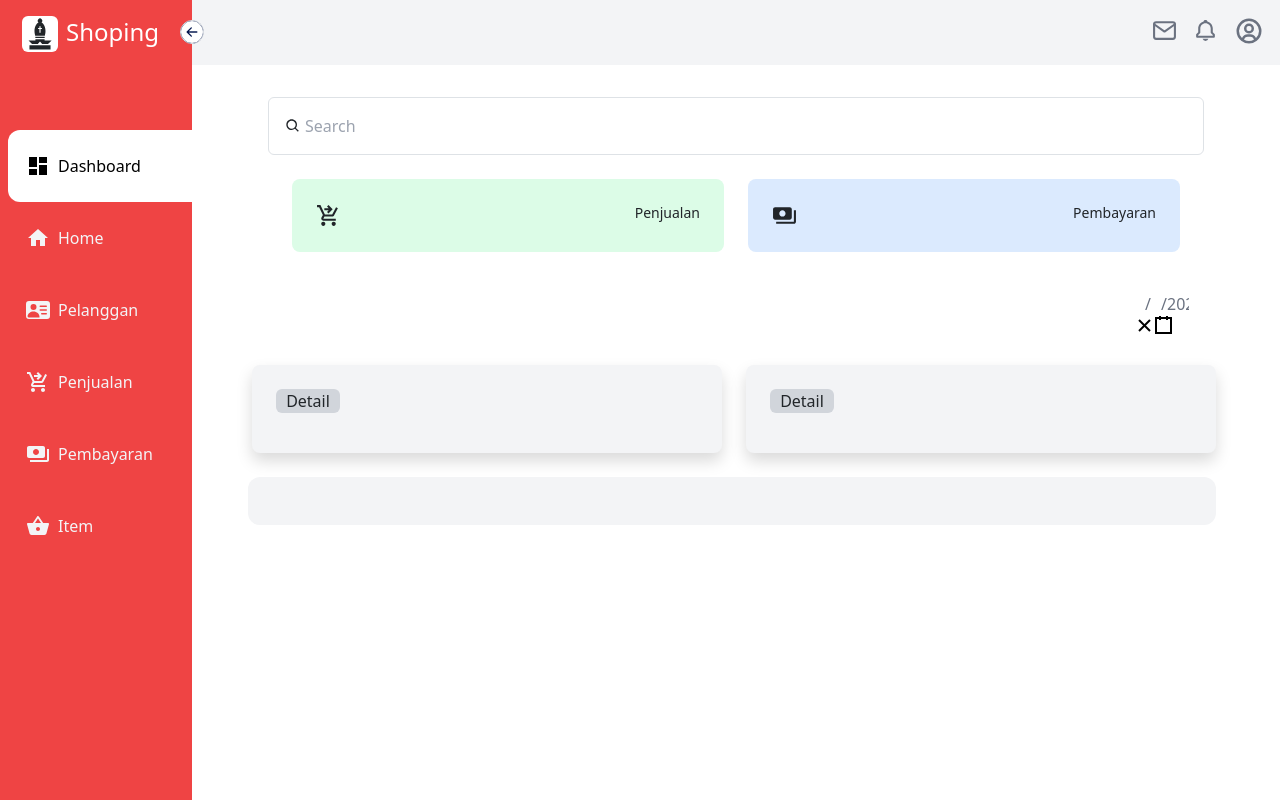
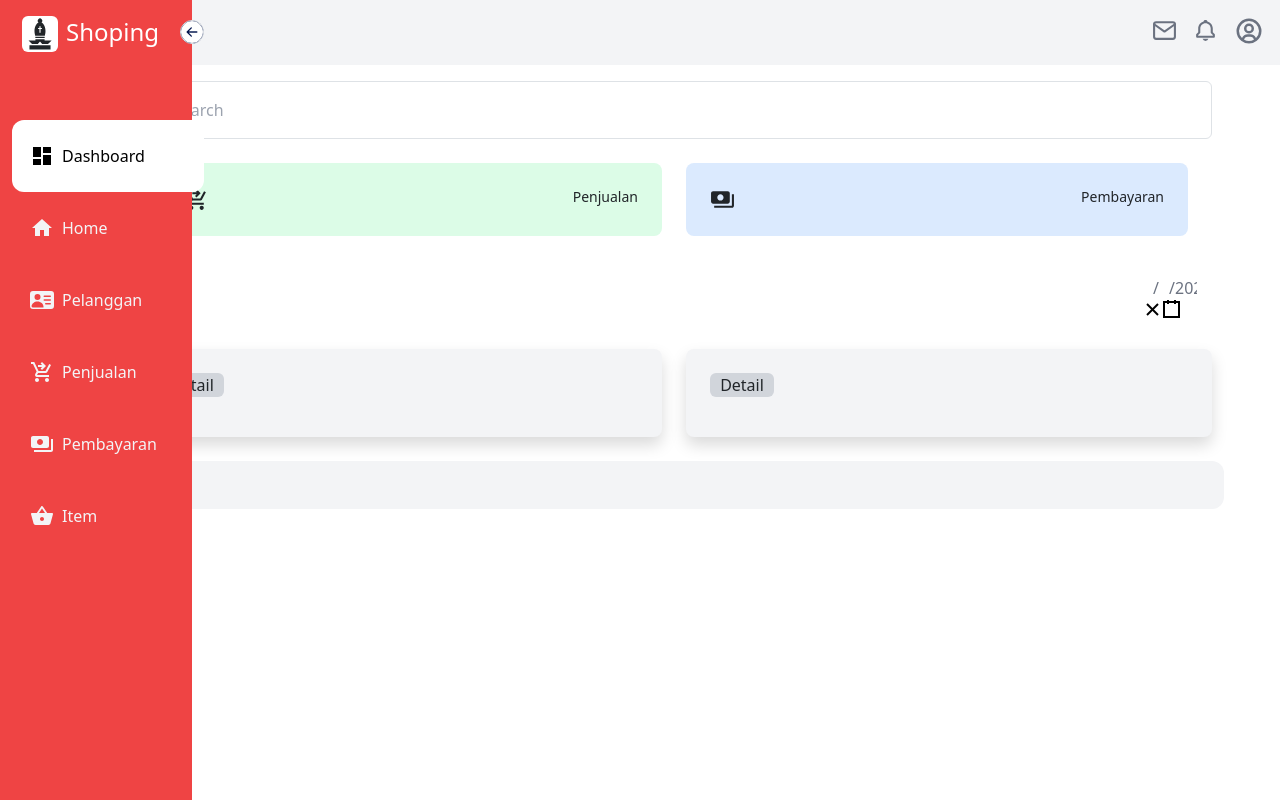
Before and after one commit to daaeng/penjualan, a React (Create React App) app: page / in a window 1280 px wide. Built offline with nearby package versions, Linux system fonts and the light colour scheme.

Commit message:
error sidebar

```diff
--- a/src/App.css
+++ b/src/App.css
@@ -1,3 +1,18 @@
+*{
+  margin: 0;
+  padding: 0;
+  text-decoration: none;
+}
+
+.container{
+  display: flex;
+}
+
+main{
+  width: 100%;
+  padding: 20px;
+}
+
 .App {
   text-align: center;
 }
@@ -38,16 +53,19 @@
 }
 
 header{
-  display: flex;
+  width: 100%;
   align-items: center;
   justify-content: space-between;
   height: 65px;
   padding: 0 1rem;
+  display: flex;
+}
 
-}
 
 nav{
   position: fixed;
+  left: 0;
+  top: 0;
   margin: 0rem;
   text-decoration: none;
   height: 100%;
@@ -55,9 +73,11 @@ nav{
   z-index: 1;
 }
 
-section{
-  position: relative;
+.space-toggle{
+  padding-left: calc(var(--nav-width) + 1rem);
 }
+
+
 
 .active{
   background: white;
@@ -67,14 +87,8 @@ section{
 
 @media only screen and (max-width : 1920px) {
 
-  header{
-    visibility: visible;
-    opacity: 1;
-
-  }
 
   nav{
-
     top: 0;
     left: 0;
     height: 100%;
@@ -83,6 +97,7 @@ section{
 
   section{
     position: relative;
-    margin-left: auto;
+    padding-left: calc(var(--nav-width) + 1rem);
+    height: 100%;
   }
 }
--- a/src/component/Dash/dash.js
+++ b/src/component/Dash/dash.js
@@ -18,7 +18,7 @@ function Dash() {
     <>
 
 
-      <div className='px-14 flex-1 pt-3 ml-3 mr-3 '>
+      <div className='px-14 flex-1 pt-3 ml-20 mr-3 '>
 
         <Search/>
         <Box/>
@@ -31,7 +31,7 @@ function Dash() {
 
       </div>
 
-      <div className='grid lg:grid-cols-4 gap-4 p-4 relative ml-7 mr-8'>
+      <div className='grid lg:grid-cols-4 gap-4 p-4 relative ml-28 mr-11'>
 
           <div className='lg:col-span-2 col-span-1 flex justify-between w-full  p-4 rounded-lg bg-gray-100 shadow'>
 
@@ -63,7 +63,7 @@ function Dash() {
 
       </div>
 
-      <div className='flex flex-row pt-2 ml-12 mr-14 rounded-xl mb-5 bg-gray-100'>
+      <div className='flex flex-row pt-2 ml-32 mr-14 rounded-xl mb-5 bg-gray-100'>
 
         <div className='rounded-xl bg-gray-100 px-3 pt-3 mt-2 mb-3 ml-14'>
 
@@ -74,6 +74,8 @@ function Dash() {
 
 
 
+
+
     </>
 
   )
--- a/src/component/Header/header.js
+++ b/src/component/Header/header.js
@@ -7,7 +7,7 @@ function Header() {
   return (
 
     <>
-      <header className='flex flex-row bg-gray-100 space-x-2 justify-end'>
+      <header className='flex flex-row w-screen bg-gray-100 space-x-2 justify-end'>
         <div className=" flex  space-x-1  ">
           <div className='flex flex-1 mb-1  space-x-4 text-gray-500 items-center'>
             <FiMail size={'25'} className='cursor-pointer'/>
--- a/src/component/Sidebar/index.js
+++ b/src/component/Sidebar/index.js
@@ -24,8 +24,7 @@ function Sidebar() {
 
   return (
     <>
-
-        <nav className = {`fixed bg-red-500 h-screen p-2 pt-10 ${open ? 'w-48' : 'w-20'} duration-300 relative`}>
+        <nav className = {`bg-red-500 h-screen p-2 pt-10 duration-300 ${open ? 'w-48' : 'w-20'} `}>
 
             <div className='py-2 px-2'>
 
@@ -35,7 +34,7 @@ function Sidebar() {
                     onClick={()=> setOpen(!open)}/>
 
 
-                <div className='inline-flex ml-1.5'>
+                <div className='inline-flex ml-1.5 mb-16'>
 
                     <GiChessBishop className={`bg-white rounded-md text-4xl cursor-pointer block float-left mr-2 duration-500 ${!open && 'rotate-[360deg]'}`} onClick={()=> navigate('/')}/>
                     <h3 className={`text-white origin-left font-medium text-2xl duration-300 ${!open && 'scale-0'}`}>
@@ -44,15 +43,6 @@ function Sidebar() {
 
                 </div>
 
-            </div>
-                {/* <div className='flex flex-row items-center pt-8 '>
-                    <img src={Logo} alt='sakir' className='w-9 h-9 mr-2'/>
-                    <div>Shoping</div>
-                </div> */}
-
-
-            <div  className='mt-16'>
-
                 {menu.map((val, index) => {
                     return (
                         <>
@@ -60,7 +50,7 @@ function Sidebar() {
                                 key = {index}
                                 to={val.path}
                                 activeclassName='active'
-                                className={`cursor-pointer no-underline flex flex-row duration-300 ${!open && 'active' }items-center text-gray-100 hover:bg-light-white hover:text-black rounded-xl px-2.5 py-4 -mr-5`} >
+                                className={`cursor-pointer no-underline flex flex-row duration-300 ${!open && 'active' }items-center text-gray-100 hover:bg-light-white hover:text-black rounded-xl  px-2.5 py-4 -ml-1 -mr-7`} >
 
 
                                         <div className={`ml-2 text-2xl `}>{val.icon}</div>
@@ -74,6 +64,7 @@ function Sidebar() {
                 })}
 
             </div>
+
         </nav>
     </>
   )
--- a/src/component/Sidebar/sidebar2.js
+++ b/src/component/Sidebar/sidebar2.js
@@ -1,24 +1,38 @@
+import React from 'react'
 import { useState } from 'react'
-import {BsArrowLeftCircleFill} from 'react-icons/bs'
 import {GiChessBishop} from 'react-icons/gi'
+import {NavLink, useNavigate} from 'react-router-dom'
+import { MdDashboard, MdHome, MdShoppingCartCheckout, MdPayments, MdShoppingBasket } from 'react-icons/md'
+import {BsArrowLeftCircleFill, BsFillPersonVcardFill} from 'react-icons/bs'
 
-const Sidebar2 = () => {
 
+const Sidebar2 = ({children}) => {
+
+    const navigate = useNavigate()
     const [open, setOpen] =  useState(true);
+
+    const menu = [
+        {name:'Dashboard', icon: <MdDashboard/>, path:'/'},
+        {name:'Home', icon: <MdHome/>, path:'/home'},
+        {name:'Pelanggan', icon: <BsFillPersonVcardFill/>, path:'/pel'},
+        {name:'Penjualan', icon: <MdShoppingCartCheckout/>, path:'/dpen'},
+        {name:'Pembayaran', icon: <MdPayments/>, path:'/dpem'},
+        {name:'Item', icon: <MdShoppingBasket/>, path:'/item'},
+
+    ];
 
     return(
         <>
-            <div className="flex">
-                <div className = {` bg-dark-purple h-screen p-5 pt-8 ${open ? 'w-64' : 'w-24'} duration-300 relative`}>
-
+            <nav className={`fixed bg-red-500 h-screen p-2 pt-10 duration-300 ${open ? 'w-48' : 'w-20'}`}>
+                <div className='px-2 py-2'>
                     <BsArrowLeftCircleFill
-                    className={`text-white bg-dark-purple text-3xl rounded-full
-                    absolute -right-3 top-4 border border-dark-purple cursor-pointer ${!open && 'rotate-180'}` }
+                        className={`text-white bg-dark-purple text-2xl rounded-full
+                        absolute -right-3 top-5 border border-dark-purple cursor-pointer ${!open && 'rotate-180'}` }
                         onClick={()=> setOpen(!open)}/>
 
-                    <div className='inline-flex'>
+                        <div className='inline-flex ml-1.5'>
 
-                        <GiChessBishop className='bg-white rounded-md text-4xl cursor-pointer block float-left mr-2'/>
+                            <GiChessBishop className={`bg-white rounded-md text-4xl cursor-pointer block float-left mr-2 duration-500 ${!open && 'rotate-[360deg]'}`} onClick={()=> navigate('/')}/>
                             <h3 className={`text-white origin-left font-medium text-2xl duration-300 ${!open && 'scale-0'}`}>
                                     Shoping
                             </h3>
@@ -26,10 +40,32 @@ const Sidebar2 = () => {
                         </div>
                 </div>
 
-                    <div className="p-7">
-                        Home page
+                <div  className='menu mt-16'>
+
+                {menu.map((val, index) => {
+                    return (
+                        <>
+                            <NavLink
+                                key = {index}
+                                to={val.path}
+                                activeclassName='active'
+                                className={`cursor-pointer no-underline flex flex-row duration-300 ${!open && 'active' }items-center text-gray-100 hover:bg-light-white hover:text-black rounded-xl px-2.5 py-4 -mr-5`} >
+
+
+                                        <div className={`ml-2 text-2xl `}>{val.icon}</div>
+                                        <div className={`ml-2 duration-50 ${!open && 'hidden' }`} >{val.name}</div>
+
+
+
+                            </NavLink>
+                        </>
+                    );
+                })}
+                <main>
+                    {children}
+                </main>
             </div>
-            </div>
+            </nav>
         </>
     )
 }
--- a/src/page/Dashboard.js
+++ b/src/page/Dashboard.js
@@ -11,17 +11,17 @@ function Dashboard() {
 
     <>
 
-      <div className="w-full min-h-screen bg-white flex flex-row " >
-
           <Sidebar/>
-
-        <section className={`flex-1 `}>
-
           <Header/>
 
-          <div className=" pt-2 mt-2 px-2">
+      <div className="bg-white" >
+
+        <section className={`flex-1`}>
 
             <Dash/>
+
+          <div className="container">
+
 
           </div>
         </section>
--- a/src/page/Dpenjualan.js
+++ b/src/page/Dpenjualan.js
@@ -8,7 +8,7 @@ function Dpenjualan (){
     return(
 
         <>
-            <div className="w-full min-h-screen bg-white flex flex-row " >
+            <div className=" bg-white" >
 
                 <Sidebar/>
 
```
Lines whose indentation alone changed are shown as unchanged.
